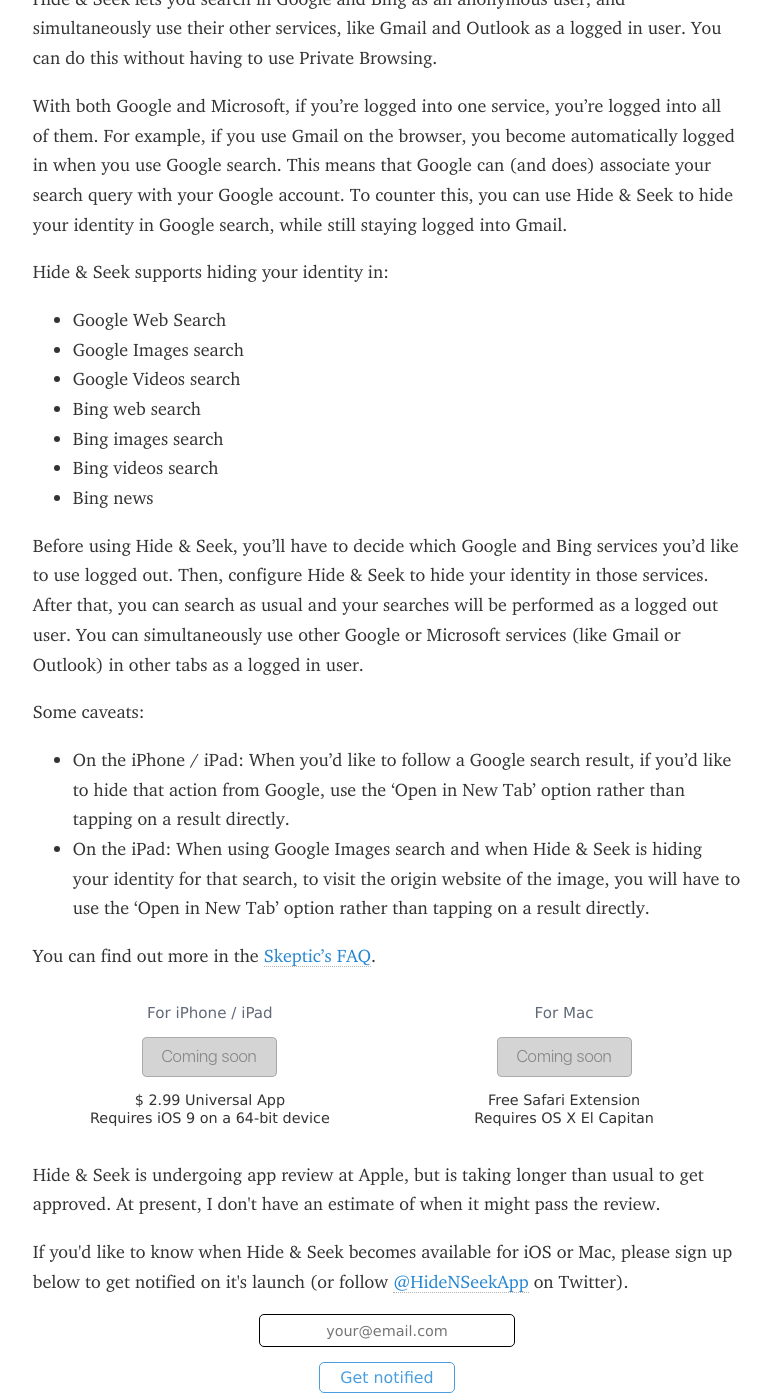
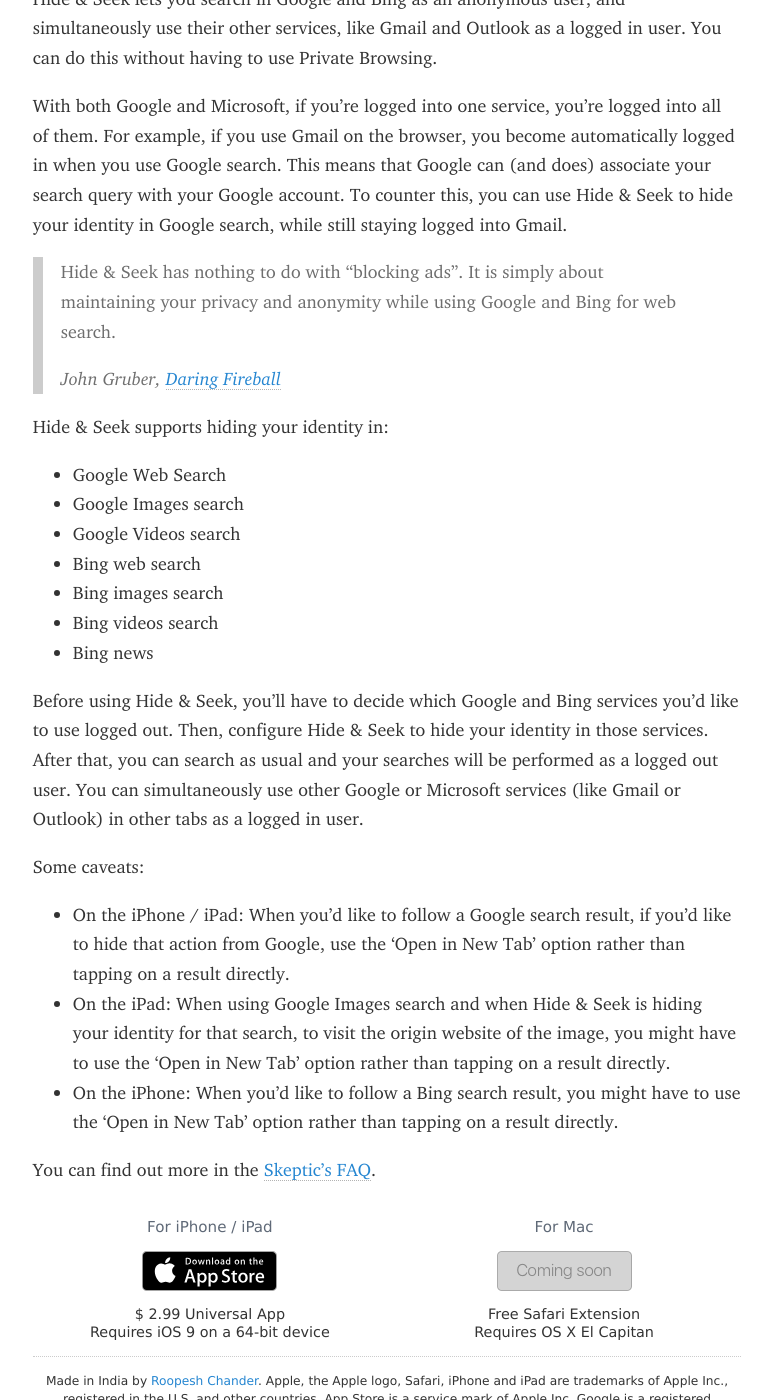
Before and after one commit to roop/roop.github.io, a Jekyll site: the page built from hideandseek/index.md, in a window 1280 px wide and 1400 px high, scrolled down 580 px. Shown: the whole window, without its empty margins (253-1025 px from the left). Built offline with Jekyll 4.4.1, drawn with Linux system fonts in a browser that asks for light colours; some web fonts are replaced.

Commit message:
H&S: Launched

```diff
--- a/hideandseek/index.md
+++ b/hideandseek/index.md
@@ -31,6 +31,14 @@
 you can use Hide & Seek to hide your identity in Google search,
 while still staying logged into Gmail.
 
+> Hide & Seek has nothing to do with “blocking ads”. It is simply about
+> maintaining your privacy and anonymity while using Google and Bing for
+> web search.
+>
+> _John Gruber, [Daring Fireball][df]_
+
+[df]: http://daringfireball.net/linked/2015/09/16/hide-and-seek
+
 Hide & Seek supports hiding your identity in:
 
   - Google Web Search
@@ -55,8 +63,11 @@
     in New Tab' option rather than tapping on a result directly.
   - On the iPad: When using Google Images search and when Hide & Seek is
     hiding your identity for that search, to visit the origin website of
-    the image, you will have to use the 'Open in New Tab' option rather
+    the image, you might have to use the 'Open in New Tab' option rather
     than tapping on a result directly.
+  - On the iPhone: When you’d like to follow a Bing search result, you
+    might have to use the ‘Open in New Tab’ option rather than tapping
+    on a result directly.
 
 You can find out more in the [Skeptic's FAQ](/hideandseek/faq/).
 
@@ -67,8 +78,10 @@
   <div class="column">
   <div class="centered-text around-app-store-icon">
    <p class="app-platform">For iPhone / iPad</p>
-   <p><img alt="App Store"
-    src="coming_soon_badge.png" /></p>
+   <p><a
+   href="https://itunes.apple.com/us/app/hide-seek-improve-your-privacy/id1039871117?ls=1&mt=8&at=1000l6ab"
+   ><img alt="App Store"
+    src="app_store_badge.svg" /></a></p>
    <p>$ 2.99 Universal App<br/>
   Requires iOS 9 on a 64-bit device</p>
   </div>
@@ -91,27 +104,6 @@
 
 <div class="end-of-column">
 
-<p>Hide &amp; Seek is undergoing app review at Apple, but is taking longer than
-usual to get approved. At present, I don't have an estimate of when it might pass the
-review.
-</p>
-
-<p>If you'd like to know when Hide & Seek becomes available for iOS or
-Mac, please sign up below to get notified on it's launch (or follow <a
-href="https://www.twitter.com/hidenseekapp">@HideNSeekApp</a> on
-Twitter).</p>
-
-<div class="get-notified shameless-plug" style="margin-bottom: 30px;">
-<form action="http://roopc.createsend.com/t/i/s/irgc/" method="post" id="subForm">
-    <p>
-        <input id="fieldEmail" name="cm-irgc-irgc" type="email" placeholder="your@email.com" required />
-    </p>
-    <p>
-        <button type="submit">Get notified</button>
-    </p>
-</form>
-</div>
-
 <div class="app-legal-footer centered-text tight-lines">
 <p><small>
 Made in India by <a href="/">Roopesh Chander</a>.
```
